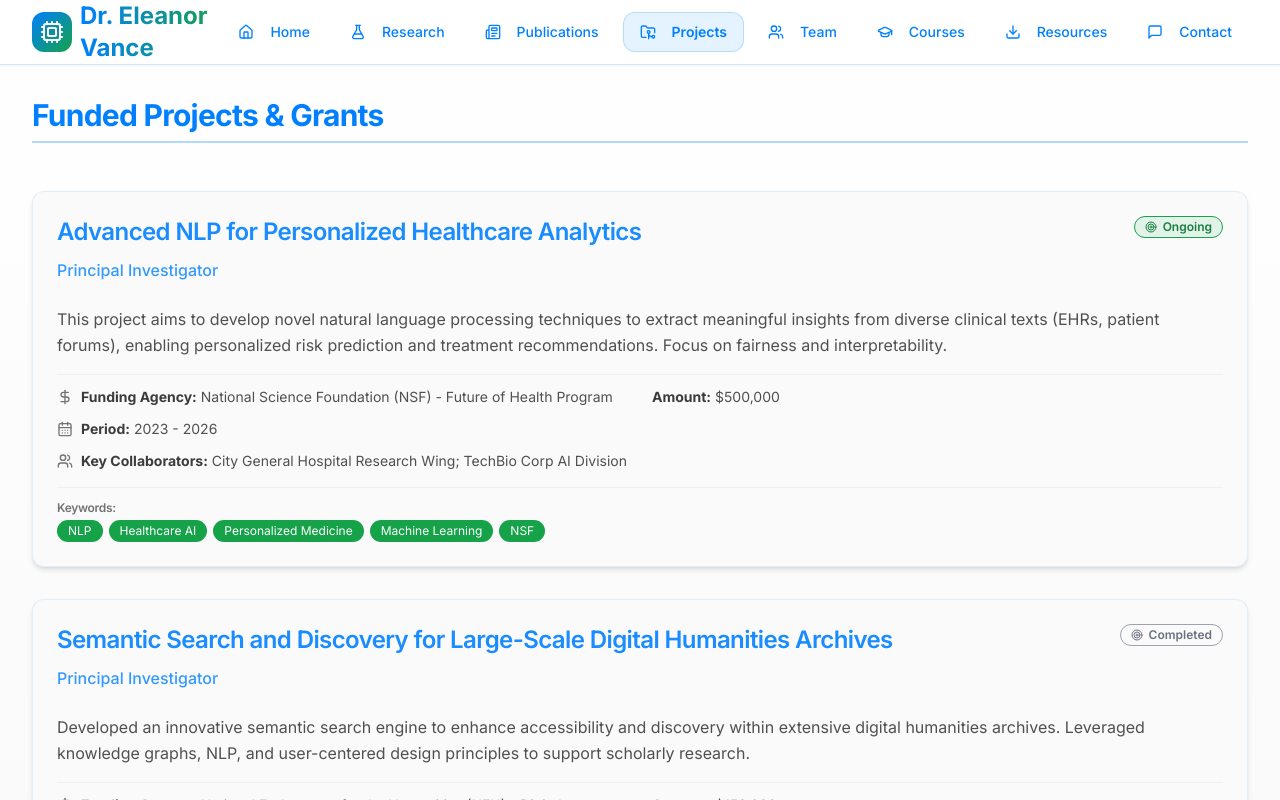
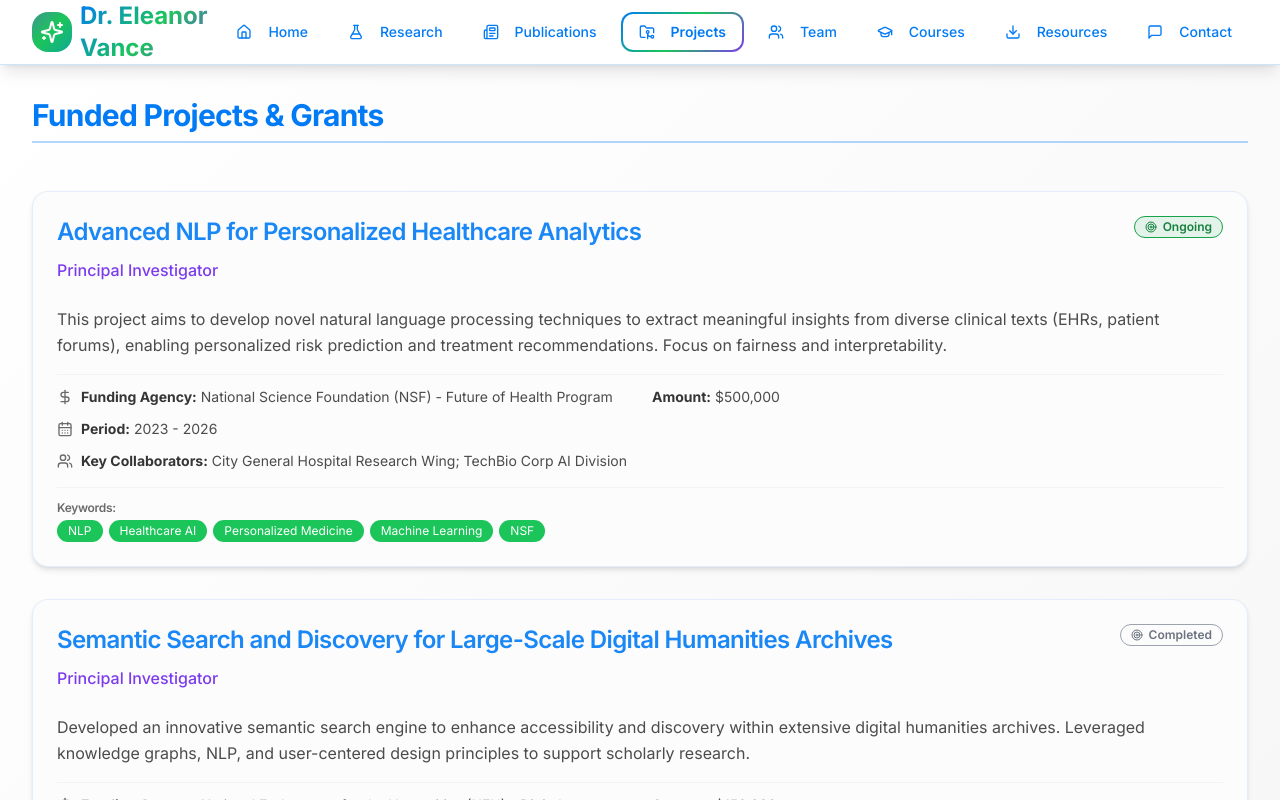
Before and after one commit to chairmanrdq/chairmanrdq.github.io, a Next.js app: page /projects in a window 1280 px wide. Shown: the top 800 px of the page. Built offline with nearby package versions, Linux system fonts and the light colour scheme.

Commit message:
feat: implement premium dynamic color scheme - animated gradients, sophisticated effects, and vibrant visual elements

```diff
--- a/src/app/globals.css
+++ b/src/app/globals.css
@@ -8,113 +8,113 @@ body {
 
 @layer base {
   :root {
-    /* Tech Blue & Green Sustainability Theme - Light Mode */
+    /* Premium Dynamic Color Theme - Light Mode */
     --background: 0 0% 100%; /* Pure White #FFFFFF */
-    --foreground: 0 0% 15%; /* Dark Gray #262626 for text */
+    --foreground: 0 0% 12%; /* Deep Charcoal #1F1F1F for premium text */
 
     --gradient-start-color: 0 0% 100%; /* Pure White */
-    --gradient-end-color: 0 0% 98%;   /* Very Light Gray for subtle gradient */
+    --gradient-end-color: 0 0% 97%;   /* Premium Light Gray */
 
-    --card: 0 0% 98%; /* Light Gray #FAFAFA for cards */
-    --card-foreground: 0 0% 15%; /* Dark Gray */
+    --card: 0 0% 99%; /* Premium Off-White #FCFCFC for cards */
+    --card-foreground: 0 0% 12%; /* Deep Charcoal */
 
     --popover: 0 0% 100%; /* Pure White */
-    --popover-foreground: 0 0% 15%; /* Dark Gray */
+    --popover-foreground: 0 0% 12%; /* Deep Charcoal */
 
-    /* Primary: Tech Blue */
-    --primary: 210 100% 50%; /* Bright Blue #0066FF - for links, important titles */
+    /* Primary: Dynamic Tech Blue - Premium */
+    --primary: 210 100% 48%; /* Rich Blue #0066D6 - for premium tech focus */
     --primary-foreground: 0 0% 100%; /* White */
 
-    /* Secondary: Green Sustainability */
-    --secondary: 142 76% 36%; /* Green #16A34A - for sustainability focus */
+    /* Secondary: Vibrant Green - Eco Innovation */
+    --secondary: 142 76% 44%; /* Vibrant Green #16A34A - for eco innovation */
     --secondary-foreground: 0 0% 100%; /* White */
 
-    --muted: 0 0% 96%; /* Light Gray #F5F5F5 for muted backgrounds */
-    --muted-foreground: 0 0% 45%; /* Medium Gray #737373 for secondary text */
+    --muted: 0 0% 97%; /* Premium Light Gray #F7F7F7 for muted backgrounds */
+    --muted-foreground: 0 0% 42%; /* Sophisticated Gray #6B6B6B for secondary text */
 
-    /* Accent: Light Blue */
-    --accent: 210 100% 60%; /* Light Blue #3B82F6 - for emphasis, highlights */
+    /* Accent: Dynamic Purple - Innovation */
+    --accent: 262 83% 58%; /* Dynamic Purple #8B5CF6 - for innovation highlights */
     --accent-foreground: 0 0% 100%; /* White */
 
     --destructive: 0 84% 60%; /* Standard vivid red for errors */
     --destructive-foreground: 0 0% 100%; /* White text on destructive */
 
-    --border: 0 0% 90%; /* Light Gray Separator #E5E5E5 */
+    --border: 0 0% 92%; /* Premium Light Gray Separator #EBEBEB */
     --input: 0 0% 100%; /* White, with border */
-    --ring: 210 100% 50%; /* Blue for focus rings */
+    --ring: 210 100% 48%; /* Blue for focus rings */
 
-    --link-hover: 210 100% 40%; /* Darker Blue #0052CC for link hover */
+    --link-hover: 210 100% 38%; /* Deeper Blue #0052B3 for link hover */
 
-    /* Chart colors with blue and green theme */
-    --chart-1: 210 100% 50%;  /* Primary Blue */
-    --chart-2: 142 76% 36%;   /* Secondary Green */
-    --chart-3: 210 100% 60%;  /* Light Blue */
-    --chart-4: 142 76% 46%;   /* Light Green */
-    --chart-5: 0 0% 60%;      /* Medium Gray */
+    /* Premium Chart colors with dynamic theme */
+    --chart-1: 210 100% 48%;  /* Primary Blue - Tech */
+    --chart-2: 142 76% 44%;   /* Secondary Green - Eco */
+    --chart-3: 262 83% 58%;   /* Accent Purple - Innovation */
+    --chart-4: 45 93% 47%;    /* Gold #EAB308 - Premium */
+    --chart-5: 0 0% 55%;      /* Sophisticated Gray */
 
-    --radius: 0.75rem; /* Slightly more rounded for modern look */
+    --radius: 1rem; /* More rounded for premium look */
 
     /* Sidebar for Light Theme */
-    --sidebar-background: 0 0% 98%; /* Light Gray */
-    --sidebar-foreground: 0 0% 15%; /* Dark Gray */
-    --sidebar-primary: 210 100% 50%; /* Blue for active items */
+    --sidebar-background: 0 0% 99%; /* Premium Off-White */
+    --sidebar-foreground: 0 0% 12%; /* Deep Charcoal */
+    --sidebar-primary: 210 100% 48%; /* Blue for active items */
     --sidebar-primary-foreground: 0 0% 100%; /* White */
-    --sidebar-accent: 0 0% 94%; /* Hover bg for sidebar items */
-    --sidebar-accent-foreground: 210 100% 50%; /* Blue for active/hover text */
-    --sidebar-border: 0 0% 90%; /* Light Gray Separator */
-    --sidebar-ring: 210 100% 50%; /* Blue for focus rings */
+    --sidebar-accent: 0 0% 95%; /* Hover bg for sidebar items */
+    --sidebar-accent-foreground: 210 100% 48%; /* Blue for active/hover text */
+    --sidebar-border: 0 0% 92%; /* Premium Light Gray Separator */
+    --sidebar-ring: 210 100% 48%; /* Blue for focus rings */
   }
 
   .dark {
-    /* Dark Theme variation */
-    --background: 0 0% 8%; /* Very Dark Gray */
-    --foreground: 0 0% 95%; /* Off-White */
+    /* Dark Theme variation - Premium */
+    --background: 0 0% 6%; /* Deep Charcoal */
+    --foreground: 0 0% 96%; /* Premium Off-White */
 
-    --gradient-start-color: 0 0% 6%;
-    --gradient-end-color: 0 0% 10%;
+    --gradient-start-color: 0 0% 4%;
+    --gradient-end-color: 0 0% 8%;
 
-    --card: 0 0% 12%; /* Dark Gray */
-    --card-foreground: 0 0% 95%;
+    --card: 0 0% 10%; /* Dark Gray */
+    --card-foreground: 0 0% 96%;
 
-    --popover: 0 0% 10%;
-    --popover-foreground: 0 0% 95%;
+    --popover: 0 0% 8%;
+    --popover-foreground: 0 0% 96%;
 
-    --primary: 210 100% 60%; /* Brighter Blue */
-    --primary-foreground: 0 0% 10%; /* Dark text for contrast */
+    --primary: 210 100% 58%; /* Brighter Blue */
+    --primary-foreground: 0 0% 8%; /* Dark text for contrast */
 
-    --secondary: 142 76% 46%; /* Brighter Green */
-    --secondary-foreground: 0 0% 10%; /* Dark text for contrast */
+    --secondary: 142 76% 54%; /* Brighter Green */
+    --secondary-foreground: 0 0% 8%; /* Dark text for contrast */
 
-    --muted: 0 0% 15%;
-    --muted-foreground: 0 0% 65%; /* Lighter Gray text */
+    --muted: 0 0% 12%;
+    --muted-foreground: 0 0% 68%; /* Lighter Gray text */
 
-    --accent: 210 100% 70%; /* Brighter Light Blue */
-    --accent-foreground: 0 0% 10%; /* Dark text for contrast */
+    --accent: 262 83% 68%; /* Brighter Purple */
+    --accent-foreground: 0 0% 8%; /* Dark text for contrast */
 
     --destructive: 0 75% 65%; /* Brighter red */
     --destructive-foreground: 0 0% 100%;
 
-    --border: 0 0% 20%;
-    --input: 0 0% 15%;
-    --ring: 210 100% 70%;
+    --border: 0 0% 18%;
+    --input: 0 0% 12%;
+    --ring: 210 100% 68%;
 
-    --link-hover: 210 100% 80%; /* Brighter Blue for link hover */
+    --link-hover: 210 100% 78%; /* Brighter Blue for link hover */
 
-    --chart-1: 210 100% 60%;
-    --chart-2: 142 76% 46%;
-    --chart-3: 210 100% 70%;
-    --chart-4: 142 76% 56%;
-    --chart-5: 0 0% 70%;
+    --chart-1: 210 100% 58%;
+    --chart-2: 142 76% 54%;
+    --chart-3: 262 83% 68%;
+    --chart-4: 45 93% 57%;
+    --chart-5: 0 0% 72%;
 
     /* Sidebar for Dark Theme */
-    --sidebar-background: 0 0% 6%;
-    --sidebar-foreground: 0 0% 90%;
-    --sidebar-primary: 210 100% 60%;
-    --sidebar-primary-foreground: 0 0% 10%;
-    --sidebar-accent: 0 0% 18%;
-    --sidebar-accent-foreground: 210 100% 60%;
-    --sidebar-border: 0 0% 25%;
-    --sidebar-ring: 210 100% 70%;
+    --sidebar-background: 0 0% 4%;
+    --sidebar-foreground: 0 0% 92%;
+    --sidebar-primary: 210 100% 58%;
+    --sidebar-primary-foreground: 0 0% 8%;
+    --sidebar-accent: 0 0% 16%;
+    --sidebar-accent-foreground: 210 100% 58%;
+    --sidebar-border: 0 0% 22%;
+    --sidebar-ring: 210 100% 68%;
   }
 }
 
@@ -124,7 +124,7 @@ body {
   }
   body {
     @apply text-foreground;
-    background-image: linear-gradient(to bottom, hsl(var(--gradient-start-color)), hsl(var(--gradient-end-color)));
+    background-image: linear-gradient(135deg, hsl(var(--gradient-start-color)), hsl(var(--gradient-end-color)));
     background-repeat: no-repeat;
     background-attachment: fixed;
     min-height: 100vh;
@@ -155,30 +155,109 @@ body {
   @apply mx-2 h-5 w-5 text-primary;
 }
 
-/* Modern card styles */
-.modern-card {
-  @apply bg-card border border-border rounded-xl shadow-sm hover:shadow-md transition-all duration-300;
+/* Premium card styles */
+.premium-card {
+  @apply bg-card border border-border rounded-2xl shadow-lg hover:shadow-xl transition-all duration-500 backdrop-blur-sm;
 }
 
-/* Tech gradient backgrounds */
-.tech-gradient {
-  background: linear-gradient(135deg, hsl(var(--primary)) 0%, hsl(var(--secondary)) 100%);
+/* Dynamic gradient backgrounds */
+.dynamic-gradient {
+  background: linear-gradient(135deg, hsl(var(--primary)) 0%, hsl(var(--secondary)) 50%, hsl(var(--accent)) 100%);
 }
 
-.tech-gradient-light {
-  background: linear-gradient(135deg, hsl(var(--primary)/0.1) 0%, hsl(var(--secondary)/0.1) 100%);
+.dynamic-gradient-light {
+  background: linear-gradient(135deg, hsl(var(--primary)/0.1) 0%, hsl(var(--secondary)/0.1) 50%, hsl(var(--accent)/0.1) 100%);
 }
 
-/* Sustainability accent */
-.sustainability-accent {
+.dynamic-gradient-hover {
+  background: linear-gradient(135deg, hsl(var(--primary)/0.15) 0%, hsl(var(--secondary)/0.15) 50%, hsl(var(--accent)/0.15) 100%);
+}
+
+/* Premium accent styles */
+.premium-accent {
   @apply text-secondary bg-secondary/10 border-secondary/20;
 }
 
-/* Modern button styles */
-.btn-modern {
-  @apply bg-primary text-primary-foreground hover:bg-primary/90 transition-all duration-200 rounded-lg font-medium;
+.tech-accent {
+  @apply text-primary bg-primary/10 border-primary/20;
 }
 
-.btn-secondary-modern {
-  @apply bg-secondary text-secondary-foreground hover:bg-secondary/90 transition-all duration-200 rounded-lg font-medium;
+.innovation-accent {
+  @apply text-accent bg-accent/10 border-accent/20;
 }
+
+/* Premium button styles */
+.btn-premium {
+  @apply bg-gradient-to-r from-primary via-secondary to-accent text-white hover:from-primary/90 hover:via-secondary/90 hover:to-accent/90 transition-all duration-300 rounded-xl font-medium shadow-lg hover:shadow-xl transform hover:scale-105;
+}
+
+.btn-eco-premium {
+  @apply bg-gradient-to-r from-secondary to-accent text-white hover:from-secondary/90 hover:to-accent/90 transition-all duration-300 rounded-xl font-medium shadow-lg hover:shadow-xl transform hover:scale-105;
+}
+
+/* Dynamic theme elements */
+.dynamic-card {
+  @apply bg-gradient-to-br from-primary/5 via-secondary/5 to-accent/5 border border-primary/20 rounded-2xl shadow-lg hover:shadow-xl transition-all duration-500 backdrop-blur-sm;
+}
+
+.premium-badge {
+  @apply bg-gradient-to-r from-primary/10 via-secondary/10 to-accent/10 text-primary border border-primary/20 px-4 py-2 rounded-full text-sm font-medium backdrop-blur-sm;
+}
+
+/* Animated gradients */
+@keyframes gradient-shift {
+  0% { background-position: 0% 50%; }
+  50% { background-position: 100% 50%; }
+  100% { background-position: 0% 50%; }
+}
+
+.animated-gradient {
+  background: linear-gradient(-45deg, hsl(var(--primary)), hsl(var(--secondary)), hsl(var(--accent)), hsl(var(--primary)));
+  background-size: 400% 400%;
+  animation: gradient-shift 15s ease infinite;
+}
+
+.animated-gradient-light {
+  background: linear-gradient(-45deg, hsl(var(--primary)/0.1), hsl(var(--secondary)/0.1), hsl(var(--accent)/0.1), hsl(var(--primary)/0.1));
+  background-size: 400% 400%;
+  animation: gradient-shift 20s ease infinite;
+}
+
+/* Premium hover effects */
+.premium-hover {
+  @apply transition-all duration-300 hover:scale-105 hover:shadow-2xl;
+}
+
+.premium-glow {
+  box-shadow: 0 0 20px hsl(var(--primary)/0.3);
+}
+
+.premium-glow-hover:hover {
+  box-shadow: 0 0 30px hsl(var(--primary)/0.5);
+}
+
+/* Sophisticated text gradients */
+.text-gradient-premium {
+  background: linear-gradient(135deg, hsl(var(--primary)), hsl(var(--secondary)), hsl(var(--accent)));
+  background-clip: text;
+  -webkit-background-clip: text;
+  -webkit-text-fill-color: transparent;
+}
+
+.text-gradient-tech {
+  background: linear-gradient(135deg, hsl(var(--primary)), hsl(var(--accent)));
+  background-clip: text;
+  -webkit-background-clip: text;
+  -webkit-text-fill-color: transparent;
+}
+
+/* Premium borders */
+.premium-border {
+  border: 2px solid transparent;
+  background: linear-gradient(white, white) padding-box, linear-gradient(135deg, hsl(var(--primary)), hsl(var(--secondary)), hsl(var(--accent))) border-box;
+}
+
+.premium-border-dark {
+  border: 2px solid transparent;
+  background: linear-gradient(hsl(var(--background)), hsl(var(--background))) padding-box, linear-gradient(135deg, hsl(var(--primary)), hsl(var(--secondary)), hsl(var(--accent))) border-box;
+}
--- a/src/components/layout/header.tsx
+++ b/src/components/layout/header.tsx
@@ -2,7 +2,7 @@
 "use client";
 
 import Link from 'next/link';
-import { Home, FlaskConical, Newspaper, FolderGit2, Users, GraduationCap, Download as DownloadIcon, MessageSquare, Menu, X, Cpu, Leaf } from 'lucide-react';
+import { Home, FlaskConical, Newspaper, FolderGit2, Users, GraduationCap, Download as DownloadIcon, MessageSquare, Menu, X, Cpu, Leaf, Battery, Sparkles } from 'lucide-react';
 import { usePathname } from 'next/navigation';
 import { cn } from '@/lib/utils';
 import { Button } from '@/components/ui/button';
@@ -28,13 +28,13 @@ export default function Header() {
   const [isMobileMenuOpen, setIsMobileMenuOpen] = React.useState(false);
 
   return (
-    <header className="bg-background/95 backdrop-blur-md sticky top-0 z-50 w-full border-b border-primary/20 shadow-sm">
+    <header className="bg-background/95 backdrop-blur-md sticky top-0 z-50 w-full border-b border-primary/20 shadow-lg">
       <div className="container mx-auto px-4 sm:px-6 lg:px-8 h-16 flex items-center justify-between">
         <Link href="/" className="flex items-center gap-2 text-xl sm:text-2xl font-bold hover:opacity-80 transition-opacity" onClick={() => setIsMobileMenuOpen(false)}>
-          <div className="tech-gradient p-2 rounded-lg">
-            <Cpu className="h-6 w-6 text-white" />
+          <div className="animated-gradient p-2 rounded-lg">
+            <Sparkles className="h-6 w-6 text-white" />
           </div>
-          <span className="bg-gradient-to-r from-primary to-secondary bg-clip-text text-transparent">
+          <span className="text-gradient-premium">
             {SCHOLAR_NAME}
           </span>
         </Link>
@@ -47,10 +47,10 @@ export default function Header() {
               variant="ghost"
               asChild
               className={cn(
-                "text-sm font-medium transition-all duration-200 rounded-lg",
+                "text-sm font-medium transition-all duration-300 rounded-xl",
                 pathname === item.href
-                  ? "bg-primary/10 text-primary font-semibold hover:bg-primary/20 border border-primary/20" // Active state
-                  : "text-foreground/70 hover:text-primary hover:bg-primary/5" // Inactive state
+                  ? "bg-gradient-to-r from-primary/10 via-secondary/10 to-accent/10 text-primary font-semibold hover:from-primary/20 hover:via-secondary/20 hover:to-accent/20 premium-border" // Active state
+                  : "text-foreground/70 hover:text-gradient-premium hover:bg-gradient-to-r hover:from-primary/5 hover:via-secondary/5 hover:to-accent/5" // Inactive state
               )}
             >
               <Link href={item.href}>
@@ -73,10 +73,10 @@ export default function Header() {
               <div className="flex flex-col h-full">
                 <div className="p-6 flex justify-between items-center border-b border-primary/20">
                     <Link href="/" className="flex items-center gap-2 text-lg font-bold" onClick={() => setIsMobileMenuOpen(false)}>
-                      <div className="tech-gradient p-2 rounded-lg">
-                        <Cpu className="h-5 w-5 text-white" />
+                      <div className="animated-gradient p-2 rounded-lg">
+                        <Sparkles className="h-5 w-5 text-white" />
                       </div>
-                      <span className="bg-gradient-to-r from-primary to-secondary bg-clip-text text-transparent">
+                      <span className="text-gradient-premium">
                         {SCHOLAR_NAME}
                       </span>
                     </Link>
@@ -92,10 +92,10 @@ export default function Header() {
                        <Link
                         href={item.href}
                         className={cn(
-                          "flex items-center space-x-3 text-md font-medium transition-all duration-200 rounded-lg px-3 py-3",
+                          "flex items-center space-x-3 text-md font-medium transition-all duration-300 rounded-xl px-3 py-3",
                           pathname === item.href
-                            ? "bg-primary/10 text-primary font-semibold border border-primary/20" // Active state
-                            : "text-foreground/70 hover:text-primary hover:bg-primary/5" // Inactive state
+                            ? "bg-gradient-to-r from-primary/10 via-secondary/10 to-accent/10 text-primary font-semibold premium-border" // Active state
+                            : "text-foreground/70 hover:text-gradient-premium hover:bg-gradient-to-r hover:from-primary/5 hover:via-secondary/5 hover:to-accent/5" // Inactive state
                         )}
                       >
                         <item.icon className="h-5 w-5" />
@@ -106,8 +106,8 @@ export default function Header() {
                 </nav>
                 <div className="p-6 border-t border-primary/20">
                   <div className="flex items-center gap-2 text-sm text-muted-foreground">
-                    <Leaf className="h-4 w-4 text-secondary" />
-                    <span>Leading Sustainable AI Research</span>
+                    <Sparkles className="h-4 w-4 text-accent" />
+                    <span>Leading AI Innovation</span>
                   </div>
                 </div>
               </div>
```
Also changed, not shown: src/app/page.tsx (+44 -43 lines).
